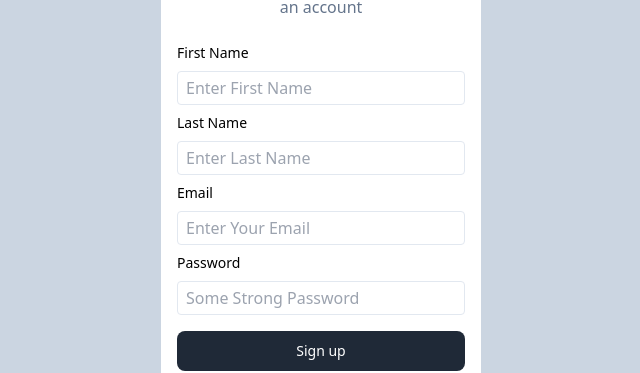
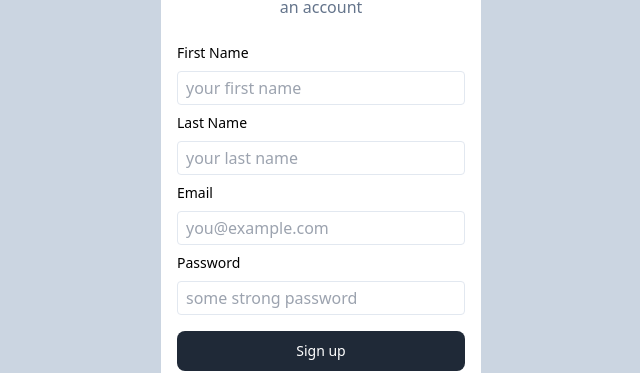
Before and after one commit to whysatyam/QuickPay-Wallet, a React (Vite) app in the folder frontend/: page / in a window 1280 px wide. Shown: the part 241-614 px from the top of the page, without its empty margins (319-959 px from the left). Built offline with nearby package versions, Linux system fonts and the light colour scheme.

Commit message:
added notifications

```diff
--- a/frontend/package.json
+++ b/frontend/package.json
@@ -13,6 +13,7 @@
     "axios": "^1.7.7",
     "react": "^18.3.1",
     "react-dom": "^18.3.1",
+    "react-hot-toast": "^2.4.1",
     "react-router-dom": "^6.27.0"
   },
   "devDependencies": {
--- a/frontend/src/App.jsx
+++ b/frontend/src/App.jsx
@@ -5,10 +5,13 @@ import Signup from './pages/Signup';
 import Dashboard from './pages/Dashboard';
 import SendMoney from './pages/SendMoney';
 
+import { Toaster } from "react-hot-toast";
+
 function App() {
   return (
     <>
       <BrowserRouter>
+      <Toaster />
         <Routes>
           <Route path='/' element={<Signup />} />
           <Route path='/signup' element={<Signup />} />
--- a/frontend/src/components/Appbar.jsx
+++ b/frontend/src/components/Appbar.jsx
@@ -1,6 +1,8 @@
 import Button from "./Button";
 import AppbarLogo from './AppbarLogo'
 import { useNavigate } from "react-router-dom";
+
+import { toast } from "react-hot-toast";
 
 export default function Appbar () {
   const navigate = useNavigate();
@@ -20,6 +22,7 @@ export default function Appbar () {
           <Button
             onClick={() => {
               localStorage.removeItem("token");
+              toast.success("Logged out successfully");
               navigate("/signin");
             }}
             label={"Signout"}
--- a/frontend/src/pages/SendMoney.jsx
+++ b/frontend/src/pages/SendMoney.jsx
@@ -2,6 +2,8 @@ import { useNavigate, useSearchParams } from "react-router-dom";
 import Loader from "../components/Loader";
 import { useState } from "react";
 import axios from "axios";
+
+import { toast } from "react-hot-toast";
 
 export default function SendMoney() {
   const [searchParams] = useSearchParams();
@@ -61,6 +63,7 @@ export default function SendMoney() {
                       },
                     }
                   );
+                  toast.success("Money transferred successfully");
                   navigate("/dashboard");
                   setLoading(false);
                 }}
--- a/frontend/src/pages/Signin.jsx
+++ b/frontend/src/pages/Signin.jsx
@@ -9,6 +9,8 @@ import Heading from "../components/Heading";
 import InputBox from "../components/InputBox";
 import SubHeading from "../components/SubHeading";
 import BottomWarning from "../components/BottomWarning";
+
+import { toast } from "react-hot-toast";
 
 export default function Signin() {
   const navigate = useNavigate();
@@ -27,12 +29,12 @@ export default function Signin() {
           <SubHeading label={"Enter your credentials to access your account"} />
           <InputBox
             onChange={(e) => setUsername(e.target.value)}
-            placeholder="Enter Your Email"
+            placeholder="you@example.com"
             label={"Email"}
           />
           <InputBox
             onChange={(e) => setPassword(e.target.value)}
-            placeholder="Enter Your Password"
+            placeholder="enter your password"
             label={"Password"}
           />
           <div className="pt-4">
@@ -48,11 +50,12 @@ export default function Signin() {
                 );
                 if (res.data.token) {
                   localStorage.setItem("token", res.data.token);
+                  toast.success("Logged in successfully");
                   navigate("/dashboard");
                 } else {
-                  alert("Invalid credentials/Error while logging in");
+                  toast.error("Invalid credentials");
                 }
-                setLoading(false);
+                setLoading(false)
               }}
               label={loading ? <Loader /> : "Sign in"}
               loading={loading}
--- a/frontend/src/pages/Signup.jsx
+++ b/frontend/src/pages/Signup.jsx
@@ -9,6 +9,8 @@ import Heading from "../components/Heading";
 import InputBox from "../components/InputBox";
 import SubHeading from "../components/SubHeading";
 import BottomWarning from "../components/BottomWarning";
+
+import { toast } from "react-hot-toast";
 
 export default function Signup() {
   const [firstName, setFirstName] = useState("");
@@ -29,22 +31,22 @@ export default function Signup() {
           <SubHeading label={"Enter your information to create an account"} />
           <InputBox
             onChange={(e) => setFirstName(e.target.value)}
-            placeholder="Enter First Name"
+            placeholder="your first name"
             label={"First Name"}
           />
           <InputBox
             onChange={(e) => setLastName(e.target.value)}
-            placeholder="Enter Last Name"
+            placeholder="your last name"
             label={"Last Name"}
           />
           <InputBox
             onChange={(e) => setUsername(e.target.value)}
-            placeholder="Enter Your Email"
+            placeholder="you@example.com"
             label={"Email"}
           />
           <InputBox
             onChange={(e) => setPassword(e.target.value)}
-            placeholder="Some Strong Password"
+            placeholder="some strong password"
             label={"Password"}
           />
           <div className="pt-4">
@@ -61,6 +63,7 @@ export default function Signup() {
                   }
                 );
                 localStorage.setItem("token", response.data.token);
+                toast.success("Account created successfully");
                 navigate("/dashboard");
                 setLoading(false);
               }}
```
Also changed, not shown: 2 other files (tests, documents, lock files or other folders).
